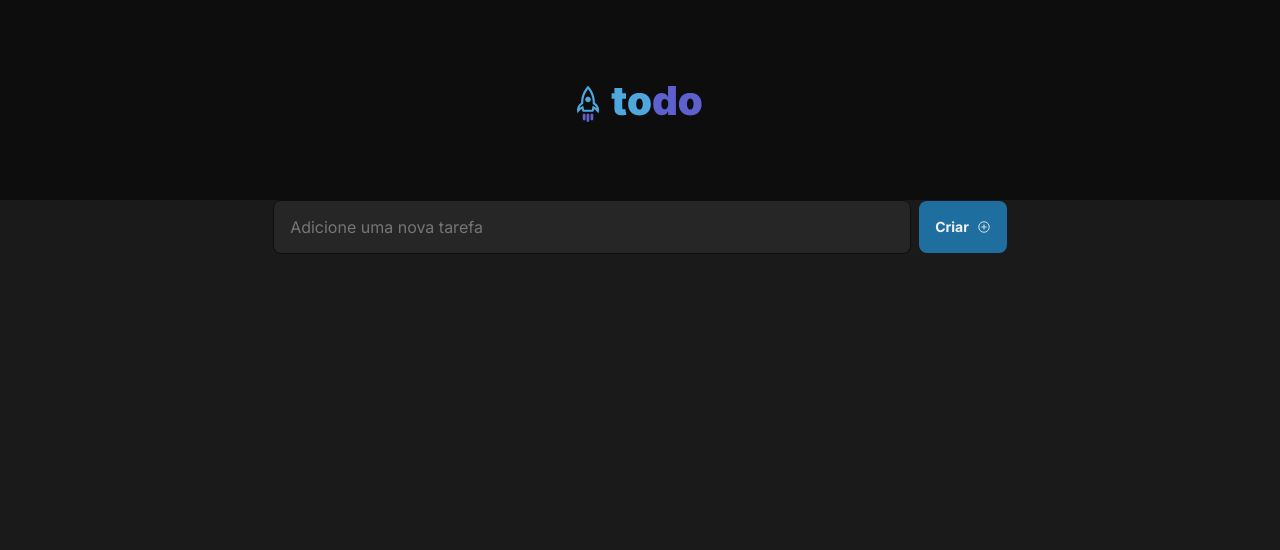
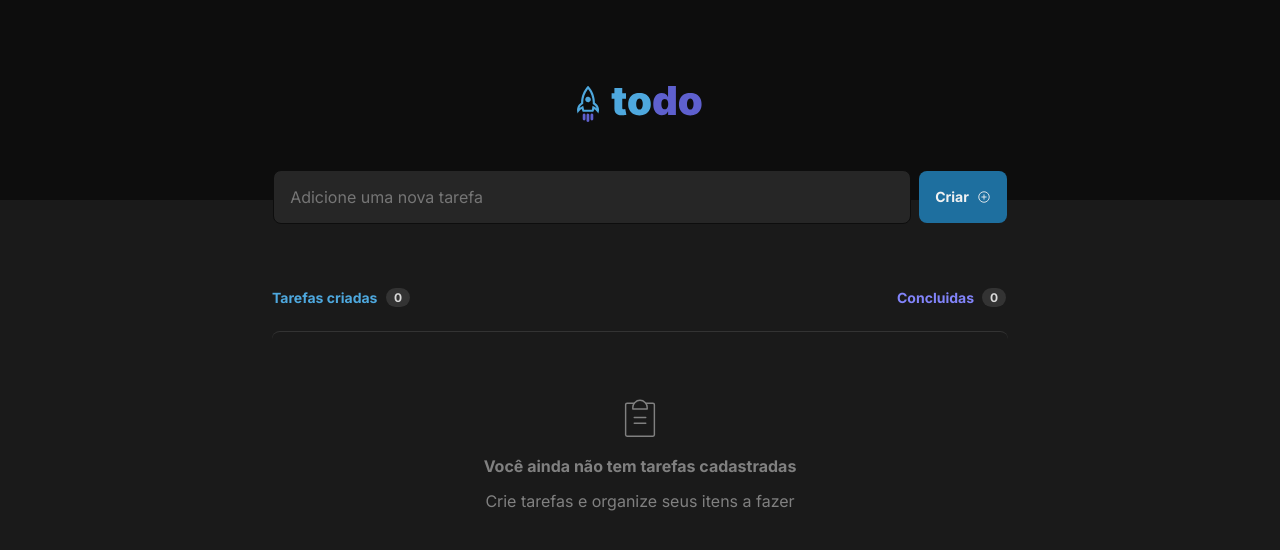
Before and after one commit to luanyata/Todo-Ignite-Update-2022, a React (Vite) app: page / in a window 1280 px wide. Shown: the top 550 px of the page. Built offline with nearby package versions, Linux system fonts and the light colour scheme.

Commit message:
:sparkles:  Listagem vazia

```diff
--- a/src/App.module.css
+++ b/src/App.module.css
@@ -2,6 +2,10 @@
   display: flex;
   flex-direction: column;
   align-items: center;
-  max-width: 90rem;
+  max-width: 46rem;
   margin: auto;
 }
+
+.container .tasks {
+  margin-top: 64px;
+}
--- a/src/App.tsx
+++ b/src/App.tsx
@@ -3,6 +3,7 @@ import { Search } from './components/Search'
 import styles from './App.module.css'
 
 import './global.css'
+import { Tasks } from './components/Tasks'
 
 function App() {
   return (
@@ -10,6 +11,9 @@ function App() {
       <Header />
       <div className={styles.container}>
         <Search />
+        <div className={styles.tasks}>
+          <Tasks />
+        </div>
       </div>
     </div>
   )
--- a/src/components/Search.module.css
+++ b/src/components/Search.module.css
@@ -2,4 +2,5 @@
   display: flex;
   align-items: center;
   gap: 8px;
+  margin-top: calc(0px - 1.5rem - 6px);
 }
--- /dev/null
+++ b/src/components/Tasks.module.css
@@ -0,0 +1,81 @@
+.tasks {
+  display: flex;
+  flex-direction: column;
+  align-items: flex-start;
+  padding: 0;
+  gap: 24px;
+}
+
+.tasks .header {
+  display: flex;
+  justify-content: space-between;
+  align-items: flex-end;
+  padding: 0;
+  gap: calc(35.063rem - 8.668rem);
+  width: 46rem;
+}
+
+.header .created {
+  display: flex;
+  align-items: center;
+  padding: 0;
+  gap: 8px;
+  width: 8.688rem;
+}
+
+.header .done {
+  display: flex;
+  align-items: center;
+  padding: 0;
+  gap: 8px;
+  width: 6.938rem;
+}
+
+.tasks .createTaskTitle {
+  width: 106px;
+  font-weight: 700;
+  color: var(--blue-500);
+  font-size: 0.875rem;
+  line-height: 17px;
+}
+
+.tasks .doneTaskTitle {
+  font-weight: 700;
+  color: var(--purple-500);
+  font-size: 0.875rem;
+  line-height: 17px;
+}
+
+.tasks .count {
+  font-size: 0.75rem;
+  font-weight: 700;
+  background: var(--gray-400);
+  color: var(--gray-200);
+  padding: 2px 8px;
+  border-radius: 999px;
+}
+
+.tasks .content {
+  display: flex;
+  flex-direction: column;
+  justify-content: center;
+  align-items: center;
+  padding: 64px 24px;
+  gap: 16px;
+
+  width: 736px;
+  height: 244px;
+
+  border-top: 1px solid var(--gray-400);
+  border-radius: 8px;
+}
+
+.tasks > svg {
+  color: var(--gray-400);
+}
+
+.emptyMessage {
+  font-weight: 700;
+  font-size: 1rem;
+  line-height: 17px;
+}
--- /dev/null
+++ b/src/components/Tasks.tsx
@@ -0,0 +1,26 @@
+import { ClipboardText } from 'phosphor-react'
+import styles from './Tasks.module.css'
+
+export function Tasks() {
+  return (
+    <div className={styles.tasks}>
+      <div className={styles.header}>
+        <div className={styles.created}>
+          <div className={styles.createTaskTitle}> Tarefas criadas</div>
+          <div className={styles.count}>0</div>
+        </div>
+        <div className={styles.done}>
+          <div className={styles.doneTaskTitle}> Concluidas</div>
+          <div className={styles.count}>0</div>
+        </div>
+      </div>
+      <div className={styles.content}>
+        <ClipboardText size={56} weight="thin" />
+        <p className={styles.emptyMessage}>
+          Você ainda não tem tarefas cadastradas
+        </p>
+        <p> Crie tarefas e organize seus itens a fazer</p>
+      </div>
+    </div>
+  )
+}
```
